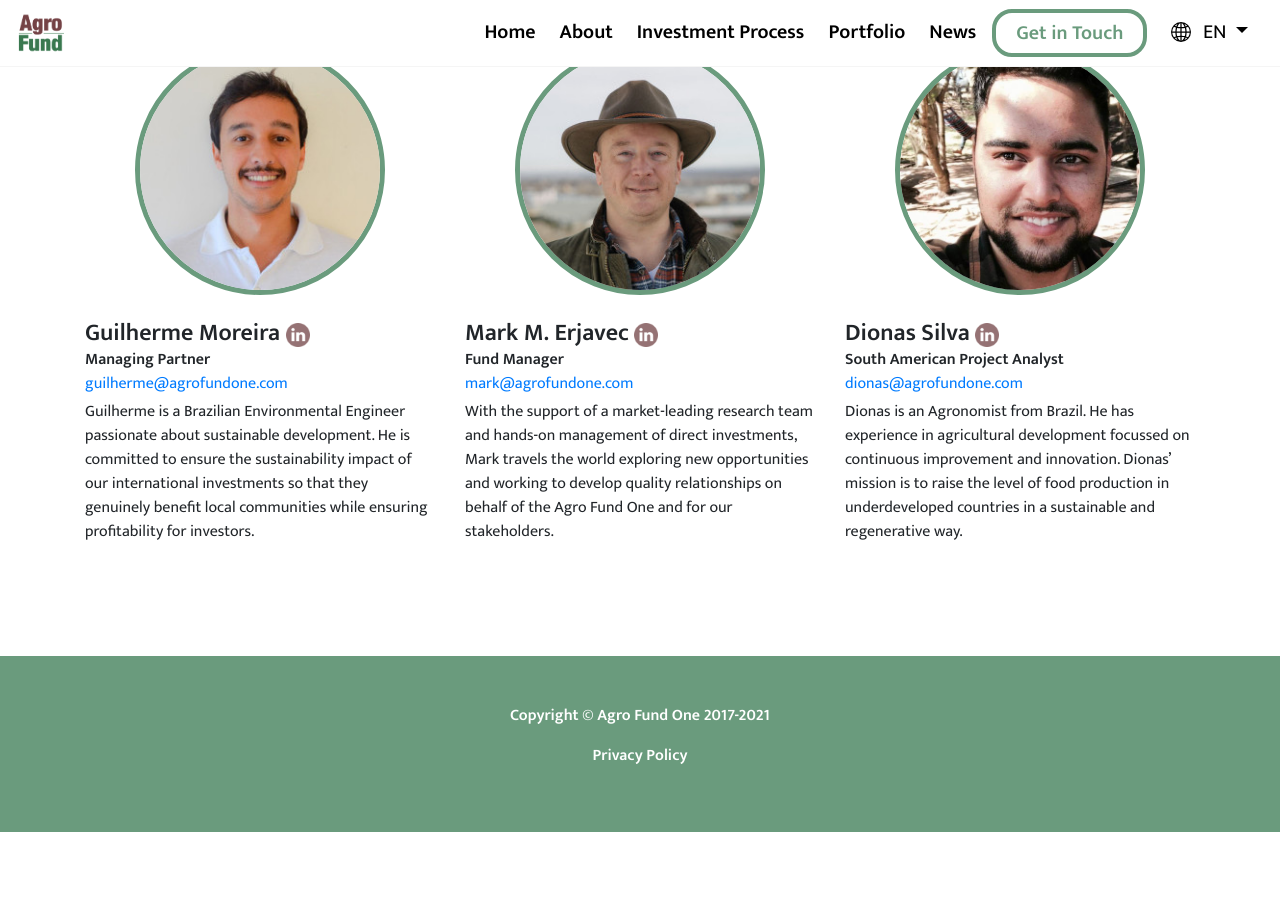
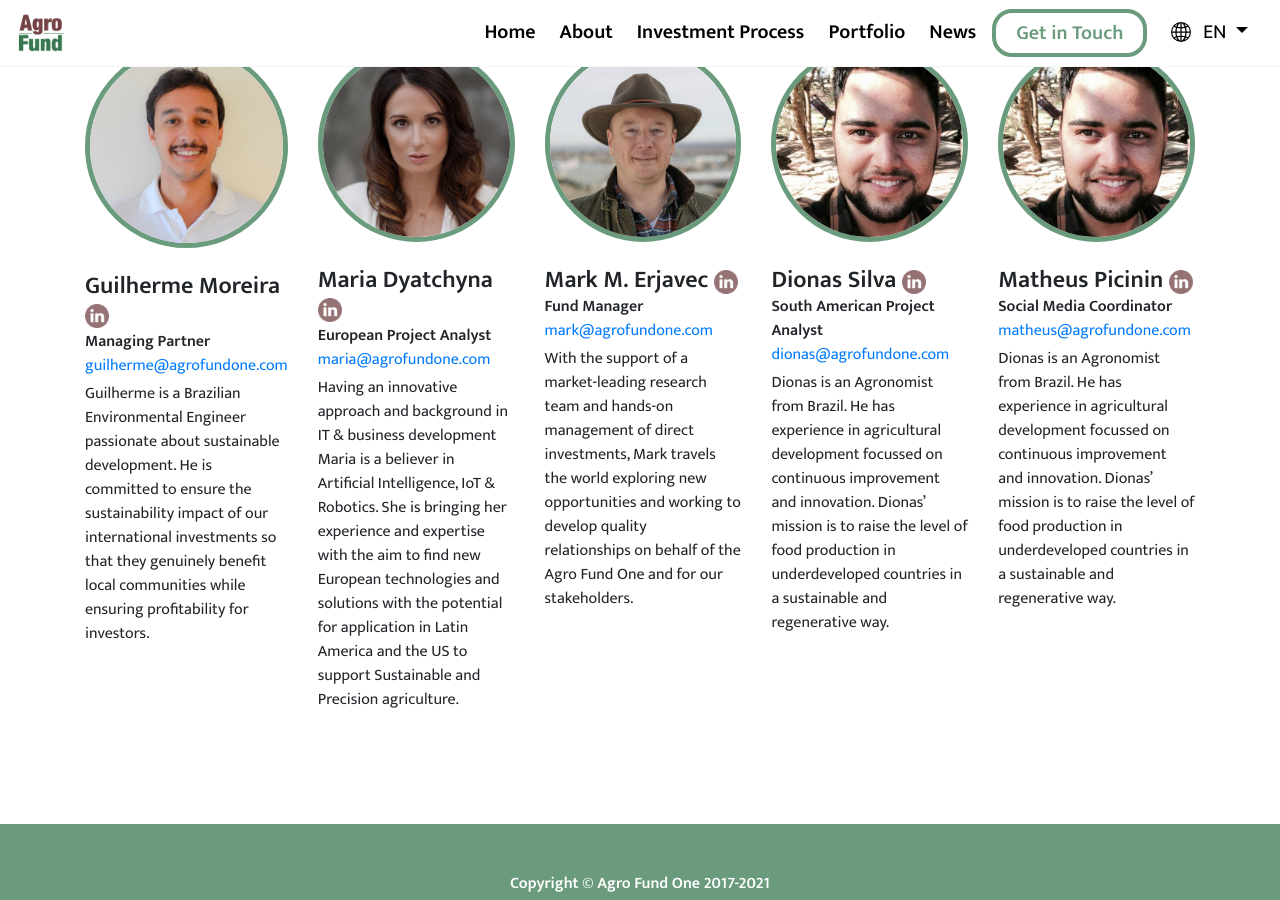
Before and after one commit to smnwltr/agrofund.one, a Jekyll site: the page built from en/about.html, in a window 1280 px wide and 900 px high, scrolled down 609 px. Built offline with Jekyll 4.4.1, drawn with Linux system fonts in a browser that asks for light colours; some web fonts are replaced; before the commit the page ends 1441 px from its top, so only the background shows below that.

Commit message:
Add Brazil PoI, Maria and Matheus profiles, link to AeroFLeet LinkedIn

```diff
--- a/_data/english.yml
+++ b/_data/english.yml
@@ -46,6 +46,13 @@
         linkedin: https://www.linkedin.com/in/guilhermesvsmoreira/
         text: >-
           Guilherme is a Brazilian Environmental Engineer passionate about sustainable development. He is committed to ensure the sustainability impact of our international investments so that they genuinely benefit local communities while ensuring profitability for investors.
+      - name: Maria Dyatchyna
+        title: European Project Analyst
+        img: /assets/img/team/maria-dyatchyna.jpg
+        mail: maria@agrofundone.com
+        linkedin: https://www.linkedin.com/in/maria-dyatchyna-8ab61137/
+        text: >-
+          Having an innovative approach and background in IT & business development Maria is a believer in Artificial Intelligence, IoT & Robotics. She is bringing her experience and expertise with the aim to find new European technologies and solutions with the potential for application in Latin America and the US to support Sustainable and Precision agriculture.
       - name: Mark M. Erjavec
         title: Fund Manager
         img: /assets/img/team/mark-erjavec-hat.jpg
@@ -58,6 +65,13 @@
         img: /assets/img/team/dionas-silva.jpg
         mail: dionas@agrofundone.com
         linkedin: https://www.linkedin.com/in/dionas-silva-1451a8153/
+        text: >-
+          Dionas is an Agronomist from Brazil. He has experience in agricultural development focussed on continuous improvement and innovation. Dionas’ mission is to raise the level of food production in underdeveloped countries in a sustainable and regenerative way.
+      - name: Matheus Picinin
+        title: Social Media Coordinator
+        img: /assets/img/team/dionas-silva.jpg
+        mail: matheus@agrofundone.com
+        linkedin: https://www.linkedin.com/in/matheus-raslan-a270941b4/
         text: >-
           Dionas is an Agronomist from Brazil. He has experience in agricultural development focussed on continuous improvement and innovation. Dionas’ mission is to raise the level of food production in underdeveloped countries in a sustainable and regenerative way.
   about:
@@ -168,6 +182,14 @@
         left: 77%
         top_m: 38%
         left_m: 75%
+      - name: Brazil
+        content:
+          - South American Headquarter
+          - Development of Fazenda Jacob, a regenerative agroforestry model farm
+        top: 63%
+        left: 32%
+        top_m: 58%
+        left_m: 32%
       - name: Minnesota, USA
         content:
           - Minneapolis, US Headquarter
```
Also changed, not shown: _portfolio/en/portfolio/aero-fleet-one.md (+1 -1 lines), assets/img/team/maria-dyatchyna.jpg (added).
